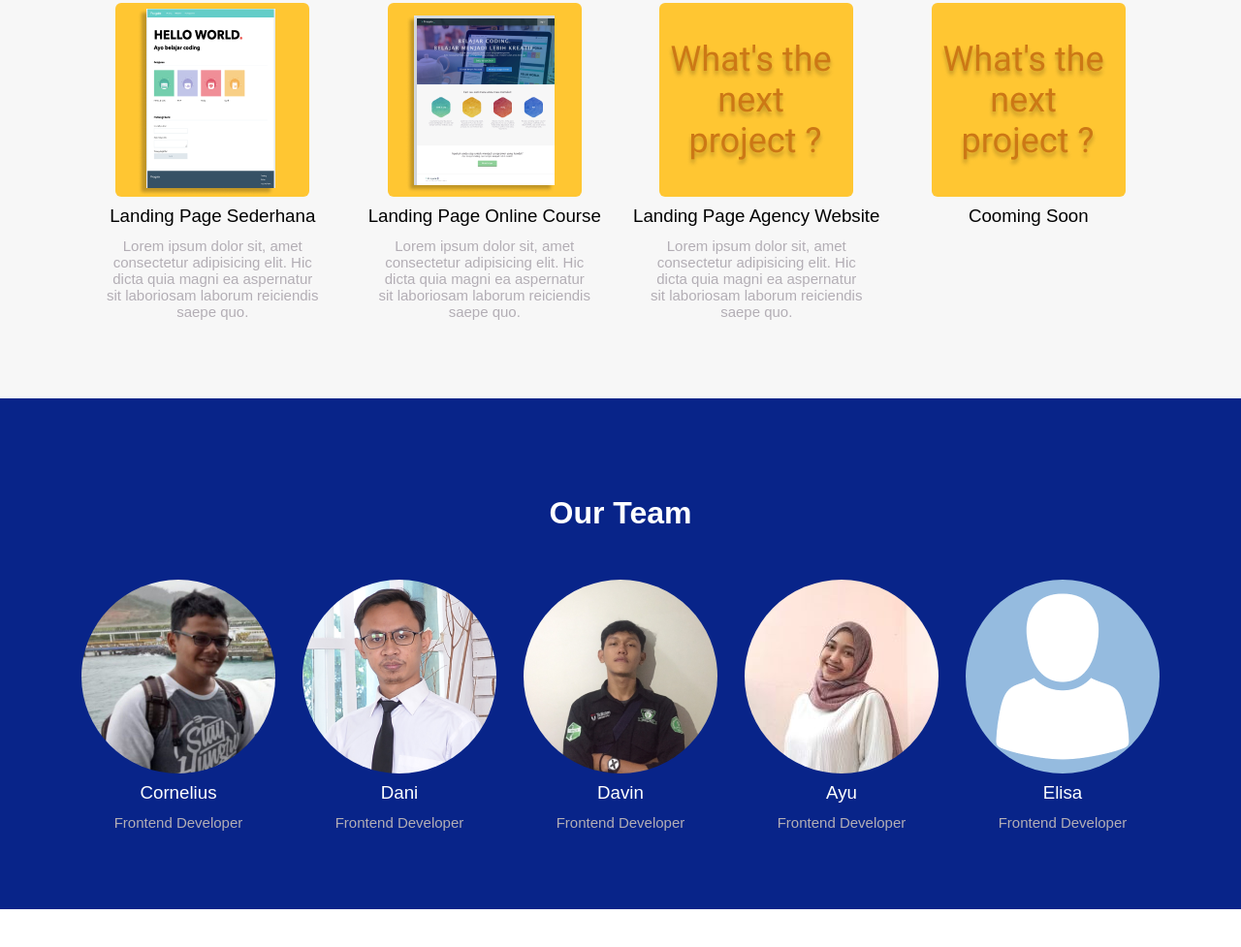
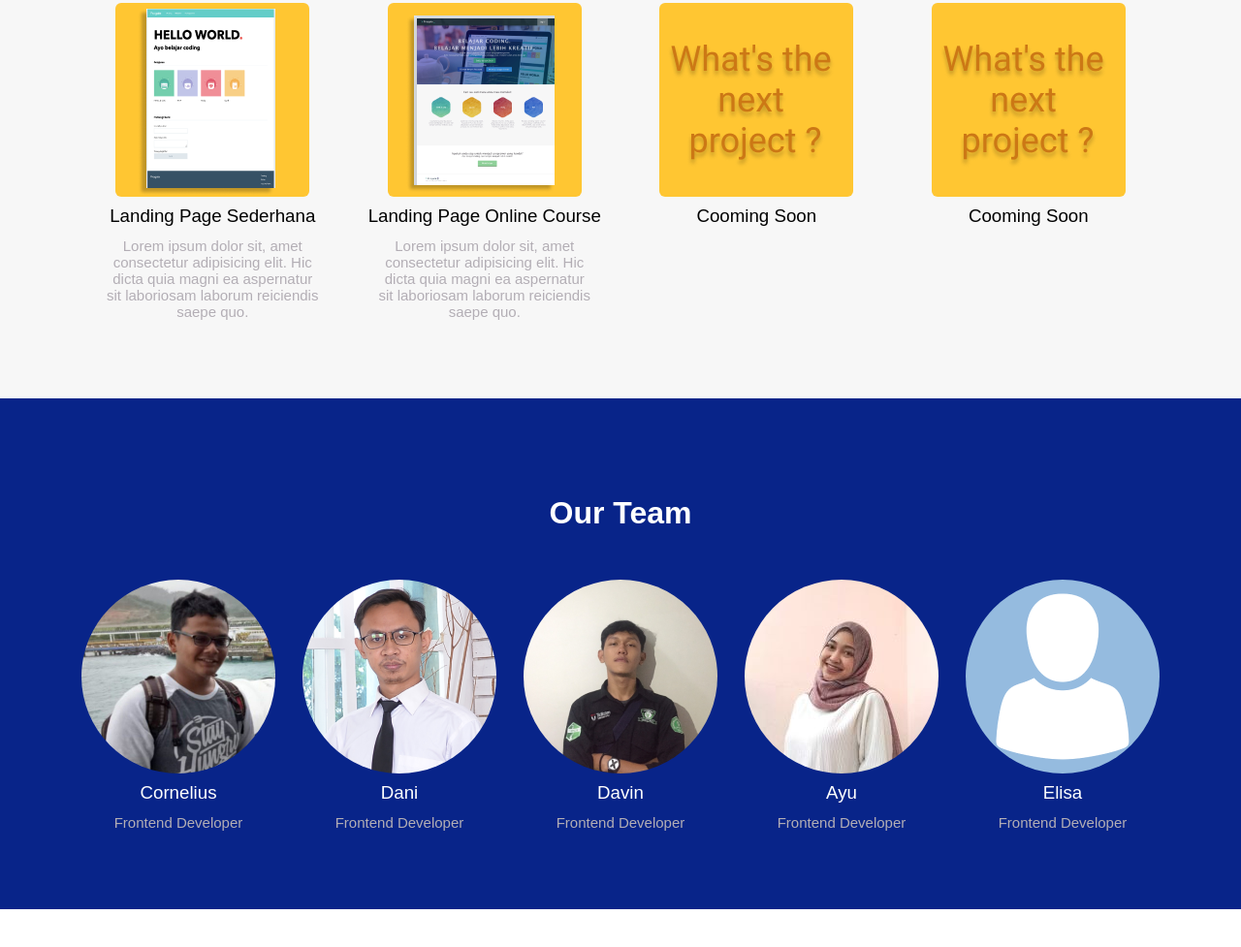
Before and after one commit to ramdhani1898/newbie-landingpage-A28, a plain HTML site: page index.html in a window 1280 px wide. Shown: the part 836-1813 px from the top of the page at 97% size. Drawn offline with Linux system fonts and the light colour scheme.

Commit message:
Update index.html

```diff
--- a/index.html
+++ b/index.html
@@ -72,9 +72,9 @@
           <div class="lesson">
             <div class="lesson-icon">
               <img src="asset/Project 4.png">
-              <h3>Landing Page Agency Website</h3>
+              <h3>Cooming Soon</h3>
             </div>
-            <p class="txt-contents">Lorem ipsum dolor sit, amet consectetur adipisicing elit. Hic dicta quia magni ea aspernatur sit laboriosam laborum reiciendis saepe quo.</p>
+            <p class="txt-contents"><p></p>
           </div>
           <div class="lesson">
             <div class="lesson-icon">
```
